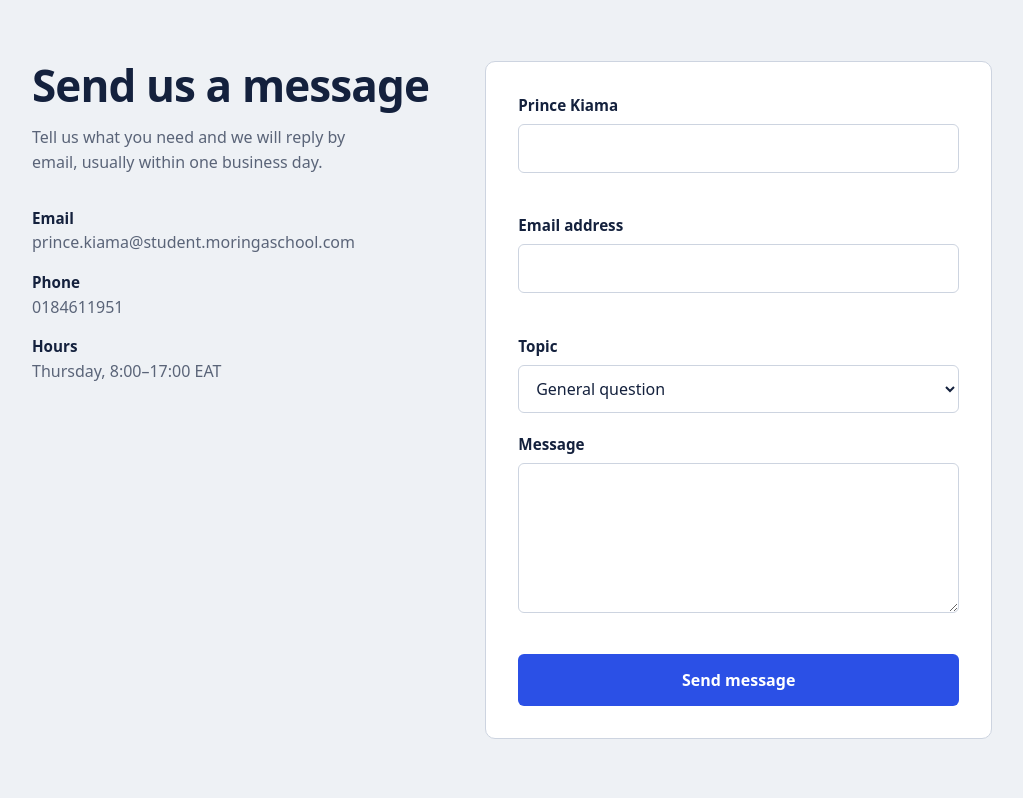
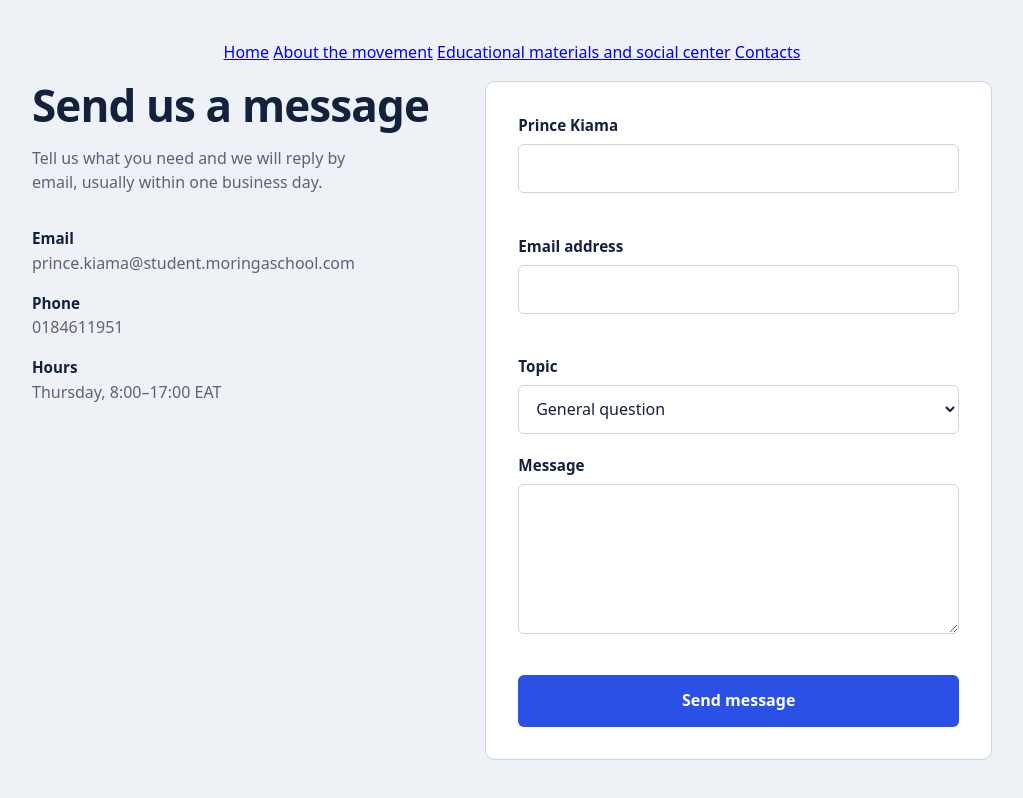
Before and after one commit to warorio/project-warorio, a plain HTML site: page contact.html in a window 1280 px wide. Shown: the whole page, without its empty margins (128-1151 px from the left). Drawn offline with Linux system fonts and the light colour scheme.

Commit message:
added links*

```diff
--- a/contact.html
+++ b/contact.html
@@ -4,7 +4,12 @@
   <meta charset="UTF-8">
   <meta name="viewport" content="width=device-width, initial-scale=1">
   <title>Contact us</title>
-
+  <nav>
+      <a href="index.html">Home</a>
+      <a href="about.html">About  the movement</a>
+      <a href="more.html">Educational materials and social center</a>
+      <a href="contact.html">Contacts</a>
+    </nav>
   <style>
     :root {
       --bg: #eef1f5;
```
Also changed, not shown: about.html (+1 -0 lines), index.html (+1 -0 lines), more.html (+1 -0 lines).
